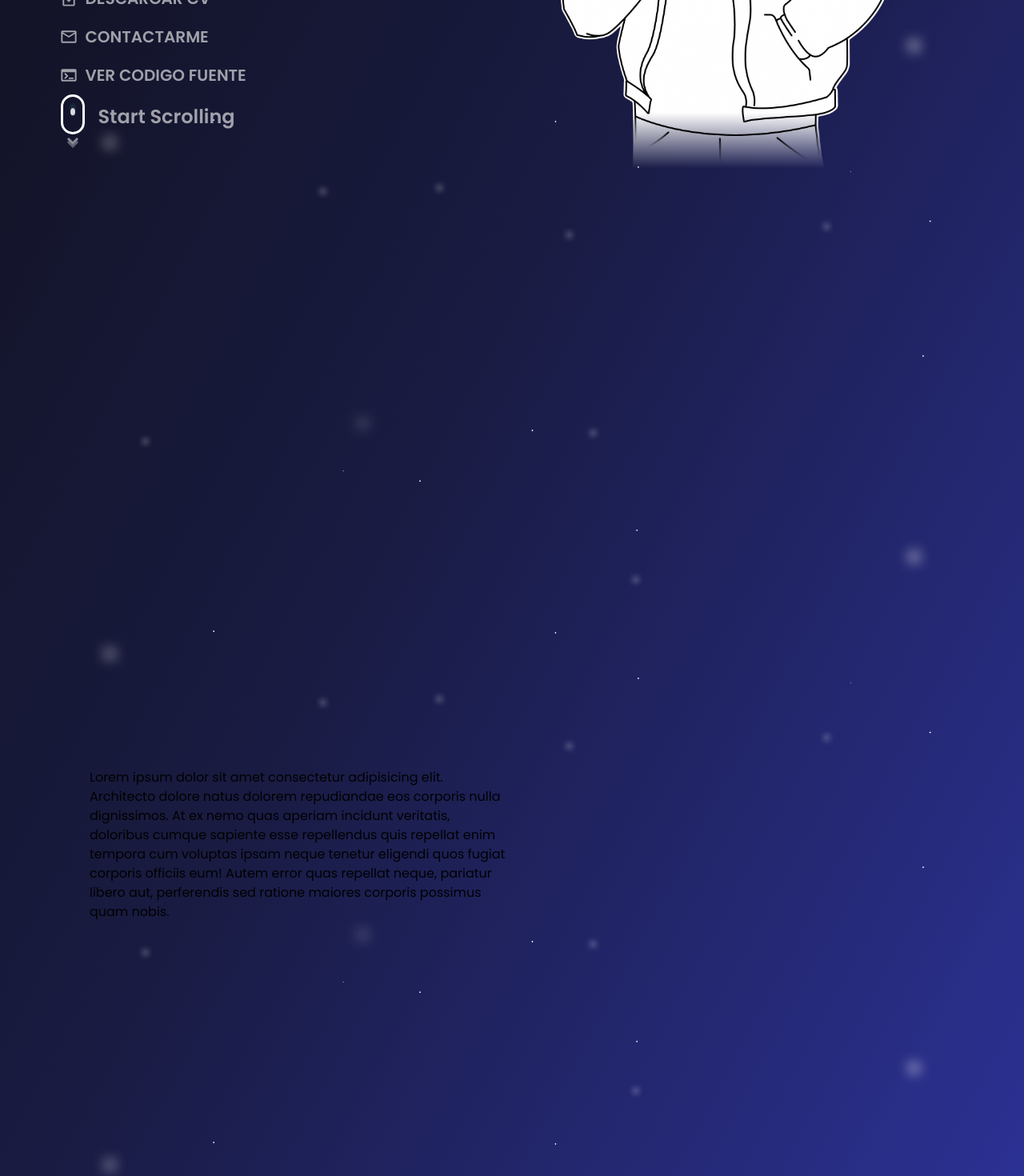
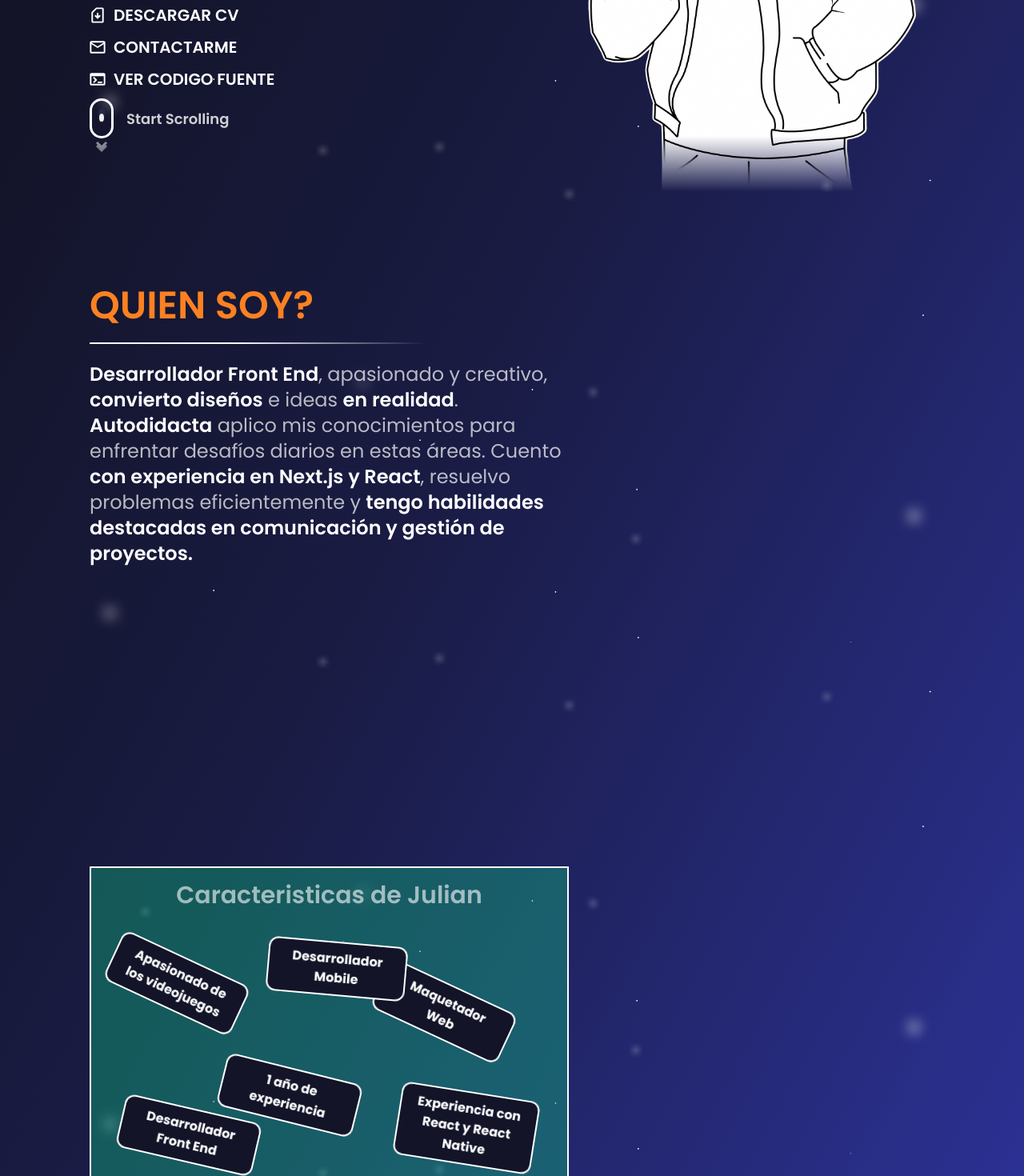
Before and after one commit to Julian03-lab/portfolio-julian, a Next.js app: page / in a window 1280 px wide. Shown: the part 600-2070 px from the top of the page at 80% size. Built offline with nearby package versions, Linux system fonts and the light colour scheme.

Commit message:
Update layout and hero text section styles

```diff
--- a/src/app/layout.tsx
+++ b/src/app/layout.tsx
@@ -18,7 +18,7 @@ export default function RootLayout({
   children: React.ReactNode;
 }) {
   return (
-    <html lang="es" className="scroll-smooth">
+    <html lang="es" className="scroll-smooth overflow-x-hidden">
       <body className={chivo.className}>{children}</body>
     </html>
   );
--- a/src/components/hero/Hero.tsx
+++ b/src/components/hero/Hero.tsx
@@ -2,133 +2,91 @@
 
 import Image from "next/image";
 import foto_hero from "@/assets/foto_hero.webp";
-import { motion, useScroll, useTransform } from "framer-motion";
-import { useRef } from "react";
-import MainButton from "../MainButton";
+import { motion, useInView } from "framer-motion";
 import HeroTextSection from "./HeroTextSection";
 import StarsBg from "@/assets/stars-bg.webp";
 import GradientBg from "@/assets/hero-gradient.webp";
+import StarLight from "@/assets/faststar.png";
 import { MoonIcon } from "../icons/Icons";
+import HeroAboutMe from "./HeroAboutMe";
+import { useRef } from "react";
+import HeroBoard from "./HeroBoard";
 
 const Hero = () => {
-  const scrollRef = useRef(null);
-  const { scrollYProgress } = useScroll({
-    target: scrollRef,
-  });
+  // const scrollRef = useRef(null);
+  // const { scrollYProgress } = useScroll({
+  //   target: scrollRef,
+  // });
 
-  const opacity = useTransform(scrollYProgress, [0, 0.4], [1, 0]);
-  const scale = useTransform(
-    scrollYProgress,
-    [0, 0.2, 0.3, 0.4],
-    [0, 0, 0.5, 1]
-  );
-  const x = useTransform(scrollYProgress, [0, 0.1, 0.4], [0, 0, -300]);
-  const y = useTransform(scrollYProgress, [0, 0.4], [0, 100]);
-  const button1 = useTransform(scrollYProgress, [0, 0.4], [0, 0.8]);
-  const button2 = useTransform(scrollYProgress, [0.2, 0.5], [0, 0.8]);
-  const button3 = useTransform(scrollYProgress, [0.4, 0.7], [0, 0.8]);
-  const button4 = useTransform(scrollYProgress, [0.6, 0.9], [0, 0.8]);
-  const button5 = useTransform(scrollYProgress, [0.7, 0.8], [0, 0.8]);
-  const button6 = useTransform(scrollYProgress, [0.3, 0.6], [0, 0.8]);
-  const backgroundColor = useTransform(
-    scrollYProgress,
-    [0, 0.3, 0.4],
-    ["#E3E0DD", "#E3E0DD", "#08090A"]
-  );
-
-  const buttons = [
-    {
-      id: 1,
-      text: "Apasionado de los videojuegos",
-      style: {
-        scale: button6,
-        top: "110px",
-        left: "-78px",
-        rotate: "-25deg",
-      },
-    },
-    {
-      id: 2,
-      text: "Maquetador Web",
-      style: {
-        scale: button2,
-        top: "129px",
-        right: "-16px",
-        rotate: "25deg",
-      },
-    },
-    {
-      id: 3,
-      text: "Desarrollador Front End",
-      style: {
-        scale: button3,
-        top: "259px",
-        left: "-64px",
-        rotate: "13deg",
-      },
-    },
-    {
-      id: 4,
-      text: "1 año de experiencia",
-      style: {
-        scale: button4,
-        top: "285px",
-        right: "-18px",
-        rotate: "-14deg",
-      },
-    },
-    {
-      id: 5,
-      text: "Experiencia con React y React Native",
-      style: {
-        scale: button5,
-        bottom: "148px",
-        right: "-48px",
-        rotate: "9deg",
-      },
-    },
-    {
-      id: 6,
-      text: "Desarrollador Mobile",
-      style: {
-        scale: button1,
-        bottom: "170px",
-        left: "-56px",
-        rotate: "-5deg",
-      },
-    },
-  ];
+  // const opacity = useTransform(scrollYProgress, [0, 0.4], [1, 0]);
+  // const scale = useTransform(
+  //   scrollYProgress,
+  //   [0, 0.2, 0.3, 0.4],
+  //   [0, 0, 0.5, 1]
+  // );
+  // const x = useTransform(scrollYProgress, [0, 0.1, 0.4], [0, 0, -300]);
+  // const y = useTransform(scrollYProgress, [0, 0.4], [0, 100]);
+  // const button1 = useTransform(scrollYProgress, [0, 0.4], [0, 0.8]);
+  // const button2 = useTransform(scrollYProgress, [0.2, 0.5], [0, 0.8]);
+  // const button3 = useTransform(scrollYProgress, [0.4, 0.7], [0, 0.8]);
+  // const button4 = useTransform(scrollYProgress, [0.6, 0.9], [0, 0.8]);
+  // const button5 = useTransform(scrollYProgress, [0.7, 0.8], [0, 0.8]);
+  // const button6 = useTransform(scrollYProgress, [0.3, 0.6], [0, 0.8]);
+  //
 
   return (
     <motion.section
       id="about"
-      className="px-28 pt-28 h-[300vh] w-full bg-gradient-to-br from-[#131428] from-15% via-[#191b42] via-45% to-[#2E349F]"
-      ref={scrollRef}
+      className="px-28 pt-[61px] h-full w-full bg-gradient-to-br from-[#131428] from-15% via-[#191b42] via-45% to-[#2E349F]"
+      // ref={scrollRef}
     >
+      {/* <motion.div
+        animate={{
+          x: [-1000, 2000],
+          y: [-20, 120],
+          transition: {
+            repeat: Infinity,
+            duration: 9,
+            ease: "linear",
+          },
+        }}
+      >
+        <Image
+          src={StarLight}
+          alt="Star Light"
+          className="absolute w-[69px] h-[72px] -rotate-45"
+        />
+      </motion.div> */}
       <div
-        className="relative grid grid-cols-2 h-full w-fit mx-auto max-w-[1440px] bg-contain justify-items-center"
+        className="relative flex mx-auto max-w-[1440px] bg-contain justify-items-center py-20"
         style={{
           backgroundImage: `url(${StarsBg.src})`,
+          minHeight: "100vh",
         }}
       >
-        {/* <motion.div
-          style={{
-            x: "-50%",
-            scale,
-          }}
-          className="flex flex-col fixed top-24 left-1/2 -translate-x-1/2 items-center w-full"
-        >
-          <h1 className="text-white font-extrabold text-7xl">Julian Fontana</h1>
-          <h2 className="text-white font-semibold text-5xl">
-            <span className="text-transparent bg-clip-text bg-gradient-to-r from-[#FB8122] to-orange-300">
-              Front End
-            </span>{" "}
-            Developer
-          </h2>
-        </motion.div> */}
-        <HeroTextSection />
+        <div className="flex flex-col pt-8 relative w-full">
+          <motion.div
+            className="absolute top-2 right-2"
+            initial={{
+              rotate: -35,
+            }}
+            animate={{
+              rotate: [-35, 10, -35],
+              transition: {
+                repeat: Infinity,
+                duration: 5,
+                ease: "linear",
+              },
+            }}
+          >
+            <MoonIcon />
+          </motion.div>
+          <HeroTextSection />
+          <HeroAboutMe />
+          <HeroBoard />
+        </div>
         <motion.div
-          className="sticky top-[80px] h-screen w-full flex justify-center items-start"
+          className="sticky top-[96px] h-full w-full flex justify-center items-start"
           initial={{
             opacity: 0,
           }}
@@ -138,22 +96,7 @@ const Hero = () => {
               duration: 0.6,
             },
           }}
-          style={
-            {
-              // x,
-              // y,
-            }
-          }
         >
-          {/* {buttons.map((button) => (
-            <motion.div
-              key={button.id}
-              className={"absolute z-30"}
-              style={button.style}
-            >
-              <MainButton>{button.text}</MainButton>
-            </motion.div>
-          ))} */}
           <Image
             priority
             src={foto_hero}
@@ -166,27 +109,7 @@ const Hero = () => {
             alt="Gradient"
             className="absolute top-12 w-full -z-10 select-none"
           />
-          {/* <motion.p
-            className="font-normal text-xs text-[#141824] mt-3"
-            style={{
-              opacity,
-            }}
-          >
-            quis ipsum consequat bibendum. Integer quis turpis euismod,
-            vestibulum ipsum eu, interdum velit. Donec aliquam, nunc vel
-            placerat luctus, magna ex interdum nulla, sit amet bibendum eros
-            odio sed tortor. Nunc egestas sapien vitae justo lacinia,
-          </motion.p> */}
         </motion.div>
-        <p>
-          Lorem ipsum dolor sit amet consectetur adipisicing elit. Architecto
-          dolore natus dolorem repudiandae eos corporis nulla dignissimos. At ex
-          nemo quas aperiam incidunt veritatis, doloribus cumque sapiente esse
-          repellendus quis repellat enim tempora cum voluptas ipsam neque
-          tenetur eligendi quos fugiat corporis officiis eum! Autem error quas
-          repellat neque, pariatur libero aut, perferendis sed ratione maiores
-          corporis possimus quam nobis.
-        </p>
       </div>
     </motion.section>
   );
--- /dev/null
+++ b/src/components/hero/HeroAboutMe.tsx
@@ -0,0 +1,85 @@
+import { motion, useInView } from "framer-motion";
+import { useRef } from "react";
+
+const HeroAboutMe = () => {
+  const aboutRef = useRef(null);
+  const inView = useInView(aboutRef, {
+    once: true,
+    margin: "0px 0px -50% 0px",
+  });
+  return (
+    <div
+      className="flex flex-col gap-[22px] min-h-screen justify-center"
+      ref={aboutRef}
+    >
+      <motion.h2
+        className="text-[#fb8122] font-semibold text-5xl uppercase"
+        initial={{
+          opacity: 0,
+          x: -40,
+        }}
+        animate={{
+          opacity: inView ? 1 : 0,
+          x: inView ? 0 : -40,
+        }}
+      >
+        Quien Soy?
+      </motion.h2>
+      <motion.div
+        className="h-0.5 bg-gradient-to-r from-white from-30% to-transparent to-70%"
+        initial={{
+          width: 0,
+        }}
+        animate={{
+          width: inView ? "100%" : 0,
+          transition: {
+            delay: 0.3,
+          },
+        }}
+      />
+      <motion.p
+        initial={{
+          opacity: 0,
+          x: -40,
+        }}
+        animate={{
+          opacity: inView ? 1 : 0,
+          x: inView ? 0 : -40,
+          transition: {
+            delay: 0.6,
+          },
+        }}
+        className="group text-white/70 font-normal text-2xl hover:text-white transition-colors delay-100 cursor-help"
+      >
+        <strong className="text-white group-hover:text-[#fb8122] transition-colors delay-100 font-semibold">
+          Desarrollador Front End
+        </strong>
+        , apasionado y creativo,{" "}
+        <strong className="text-white group-hover:text-[#fb8122] transition-colors delay-100 font-semibold">
+          convierto diseños
+        </strong>{" "}
+        e ideas{" "}
+        <strong className="text-white group-hover:text-[#fb8122] transition-colors delay-100 font-semibold">
+          en realidad
+        </strong>
+        .{" "}
+        <strong className="text-white group-hover:text-[#fb8122] transition-colors delay-100 font-semibold">
+          Autodidacta
+        </strong>{" "}
+        aplico mis conocimientos para enfrentar desafíos diarios en estas áreas.
+        Cuento{" "}
+        <strong className="text-white group-hover:text-[#fb8122] transition-colors delay-100 font-semibold">
+          con experiencia en Next.js y React
+        </strong>
+        , resuelvo problemas eficientemente y{" "}
+        <strong className="text-white group-hover:text-[#fb8122] transition-colors delay-100 font-semibold">
+          tengo habilidades destacadas en comunicación y gestión de proyectos.
+        </strong>
+      </motion.p>
+
+      {/* <p>Julian F.</p> */}
+    </div>
+  );
+};
+
+export default HeroAboutMe;
--- /dev/null
+++ b/src/components/hero/HeroBoard.tsx
@@ -0,0 +1,98 @@
+import { useRef } from "react";
+import { motion } from "framer-motion";
+
+const HeroBoard = () => {
+  const constraintsRef = useRef(null);
+
+  const buttons = [
+    {
+      id: 1,
+      text: "Apasionado de los videojuegos",
+      style: {
+        top: "110px",
+        left: "20px",
+        rotate: "25deg",
+      },
+    },
+    {
+      id: 2,
+      text: "Maquetador Web",
+      style: {
+        top: "145px",
+        right: "67px",
+        rotate: "25deg",
+      },
+    },
+    {
+      id: 3,
+      text: "Desarrollador Front End",
+      style: {
+        top: "300px",
+        left: "35px",
+        rotate: "13deg",
+      },
+    },
+    {
+      id: 4,
+      text: "1 año de experiencia",
+      style: {
+        top: "250px",
+        right: "260px",
+        rotate: "14deg",
+      },
+    },
+    {
+      id: 5,
+      text: "Experiencia con React y React Native",
+      style: {
+        bottom: "125px",
+        right: "39px",
+        rotate: "9deg",
+      },
+    },
+    {
+      id: 6,
+      text: "Desarrollador Mobile",
+      style: {
+        bottom: "336px",
+        left: "220px",
+        rotate: "5deg",
+      },
+    },
+  ];
+
+  return (
+    <div className="min-h-screen flex items-center">
+      <div
+        className="w-full border-2 border-white bg-emerald-500/40 h-[500px] relative flex flex-col items-center"
+        ref={constraintsRef}
+      >
+        <p className="text-white/60 font-semibold text-3xl py-4 select-none">
+          Caracteristicas de Julian
+        </p>
+        <p className="text-white/40 rotate-2 font-semibold text-base absolute bottom-2 left-2 select-none">
+          Tip: Proba a mover los elementos 😉
+        </p>
+        {buttons.map((button) => (
+          <motion.button
+            key={button.id}
+            className="absolute px-4 py-2 text-white font-bold bg-[#131428] w-fit cursor-grab border-2 border-white rounded-xl max-w-[174px]"
+            style={button.style}
+            drag
+            dragConstraints={constraintsRef}
+            dragElastic={0}
+            dragMomentum={false}
+            whileHover={{
+              boxShadow: "0px 0px 8px 2px #FB8122",
+            }}
+            whileTap={{ scale: 0.9 }}
+          >
+            {button.text}
+          </motion.button>
+        ))}
+      </div>
+    </div>
+  );
+};
+
+export default HeroBoard;
--- a/src/components/hero/HeroTextSection.tsx
+++ b/src/components/hero/HeroTextSection.tsx
@@ -47,7 +47,7 @@ const item = {
 
 const HeroTextSection = () => {
   return (
-    <div className="flex gap-2.5 flex-col h-[80vh] justify-between relative pt-10 max-h-[800px]">
+    <div className="flex gap-2.5 flex-col h-[70vh] justify-between relative">
       <motion.div
         className="flex flex-col w-fit gap-5"
         initial={{
@@ -59,19 +59,6 @@ const HeroTextSection = () => {
           x: 0,
         }}
       >
-        <motion.div
-          className="absolute top-2 -right-24"
-          animate={{
-            rotate: [-35, 10, -35],
-            transition: {
-              repeat: Infinity,
-              duration: 5,
-              ease: "linear",
-            },
-          }}
-        >
-          <MoonIcon />
-        </motion.div>
         <h1 className="text-white font-extrabold text-[10.25rem] leading-[8.125rem]">
           JULIAN
         </h1>
@@ -83,7 +70,7 @@ const HeroTextSection = () => {
         </h2>
       </motion.div>
       <motion.ul
-        className="flex flex-col gap-5 items-start"
+        className="flex flex-col gap-3 items-start"
         variants={container}
         initial="hidden"
         animate="visible"
@@ -98,7 +85,7 @@ const HeroTextSection = () => {
             <Link
               href={link.href}
               target="_blank"
-              className="flex gap-2.5 items-center text-white/60 font-semibold text-xl hover:text-white fill-current uppercase"
+              className="flex gap-2.5 items-center text-white font-semibold text-xl hover:text-[#FB8122] fill-current uppercase"
             >
               {link.icon}
               {link.text}
@@ -122,7 +109,7 @@ const HeroTextSection = () => {
         }}
       >
         <ScrollDownIcon />
-        <span className="text-2xl text-white/60 font-semibold pt-3">
+        <span className="text-lg text-white/80 font-semibold pt-3">
           Start Scrolling
         </span>
       </motion.div>
```
Also changed, not shown: src/assets/faststar.png (added).
